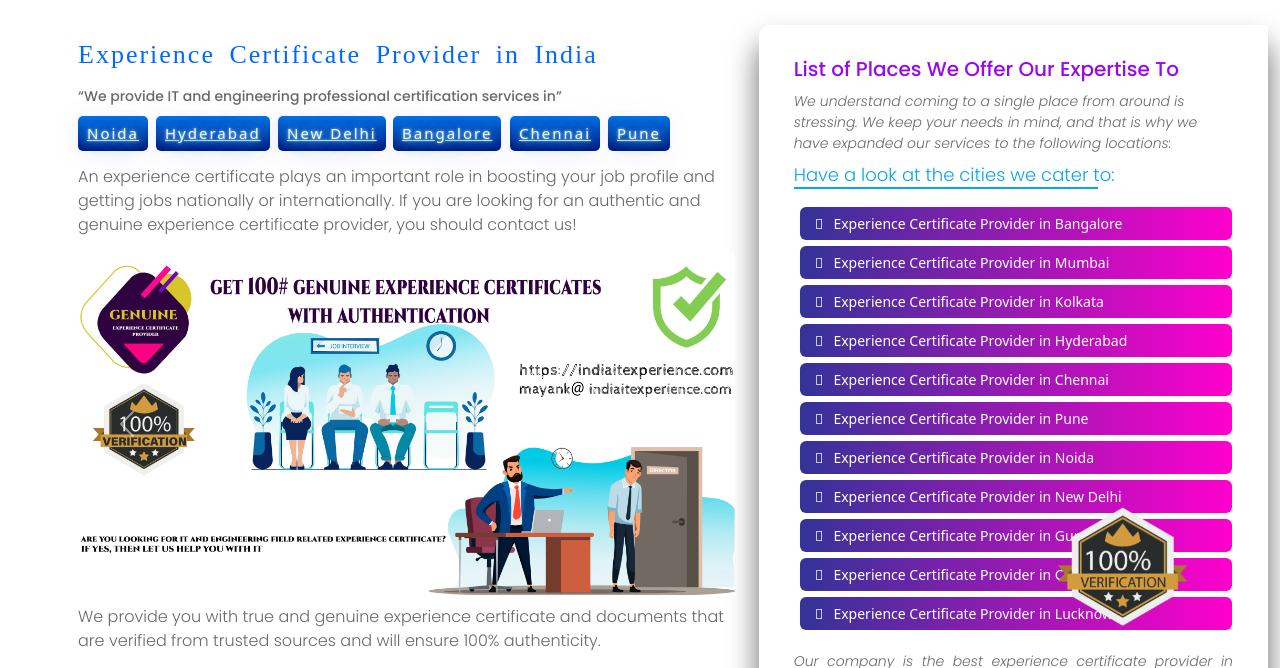
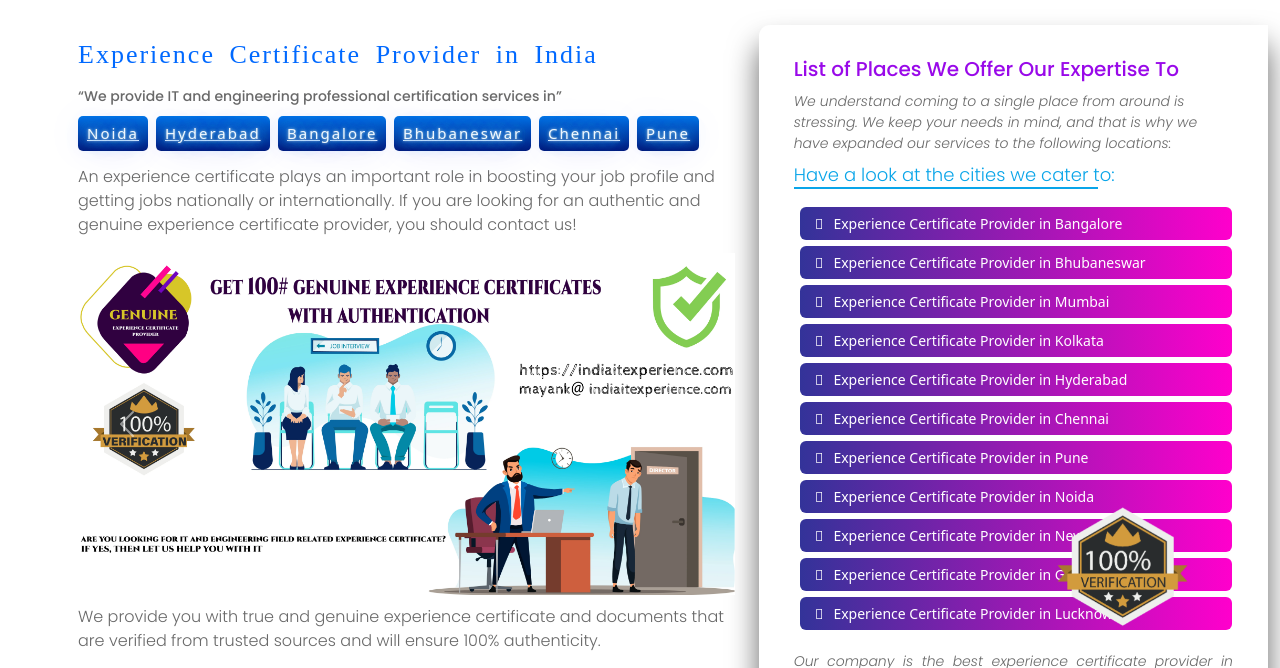
Before and after one commit to indiaitexperience/indiaitexperience, a plain HTML site: page index.html in a window 1280 px wide. Shown: the part 132-800 px from the top of the page. Drawn offline with nearby package versions, Linux system fonts and the light colour scheme.

Commit message:
Added Bhubanasore name in the page.

```diff
--- a/index.html
+++ b/index.html
@@ -13,7 +13,7 @@
     <script src="js/optimize.js"></script>
     <meta charset="utf-8">
     <meta name="Genuine Experience Certificate Provider - India" content="yes">
-    <meta name="description" content="Best Experience Certificate Provider in Hyderabad Mumbai Chennai Bengaluru Kolkata Delhi Noida Pune and Other City with 100% Verification Guaranteed.">
+    <meta name="description" content="Best Experience Certificate Provider in Bhubaneswar Mumbai Chennai Bengaluru Kolkata Delhi Noida Pune and Other City with 100% Verification Guaranteed.">
     <title>Genuine Experience Certificate Provider - India</title>
     <meta name="robots" content="max-snippet:-1, max-image-preview:large, max-video-preview:-1">
     <link rel="canonical" href="https://indiaitexperience.com/">
@@ -146,12 +146,16 @@
                       <li class="hvr-grow">
                         <a href="#">Hyderabad</a>
                       </li>
-                      <li class="hvr-grow">
+                      <!-- <li class="hvr-grow">
                         <a href="#">New Delhi</a>
-                      </li>
+                      </li> -->
                       <li class="hvr-grow">
                         <a href="#">Bangalore</a>
                       </li>
+                      <li class="hvr-grow">
+                        <a href="#">Bhubaneswar</a>
+                      </li>
+
                       <li class="hvr-grow">
                         <a href="#">Chennai</a>
                       </li>
@@ -199,6 +203,10 @@
                       </li>
                       <li>
                         <a class="hvr-icon-spin hvr-sweep-to-right" href="#">
+                          <i class="fal fa-arrow-circle-right hvr-icon"></i>Experience Certificate Provider in Bhubaneswar </a>
+                      </li>
+                      <li>
+                        <a class="hvr-icon-spin hvr-sweep-to-right" href="#">
                           <i class="fal fa-arrow-circle-right hvr-icon"></i>Experience Certificate Provider in Mumbai </a>
                       </li>
                       <li>
@@ -231,14 +239,10 @@
                       </li>
                       <li>
                         <a class="hvr-icon-spin hvr-sweep-to-right" href="#">
-                          <i class="fal fa-arrow-circle-right hvr-icon"></i>Experience Certificate Provider in Chandigarh </a>
-                      </li>
-                      <li>
-                        <a class="hvr-icon-spin hvr-sweep-to-right" href="#">
                           <i class="fal fa-arrow-circle-right hvr-icon"></i>Experience Certificate Provider in Lucknow </a>
                       </li>
                     </ul>
-                    <p class="spl-noti">Our company is the best experience certificate provider in India, We are here to provide you with work experience certificates, genuine experience certificates, and documents supporting your verification from an existing company. There is no fraudulent involved. We are not consultants but an operational company providing jobs in India and across the globe with authenticated documentation.</p>
+                    <p class="spl-noti">Our company is the best experience certificate provider in India, We are here to provide you with work experience certificates, genuine experience certificates, and documents supporting your verification from an existing company. There is no fraudulent involved. We are not consultants but an operational company providing jobs in India and across the globe with authenticity.</p>
                   </div>
                 </div>
               </div>
```
